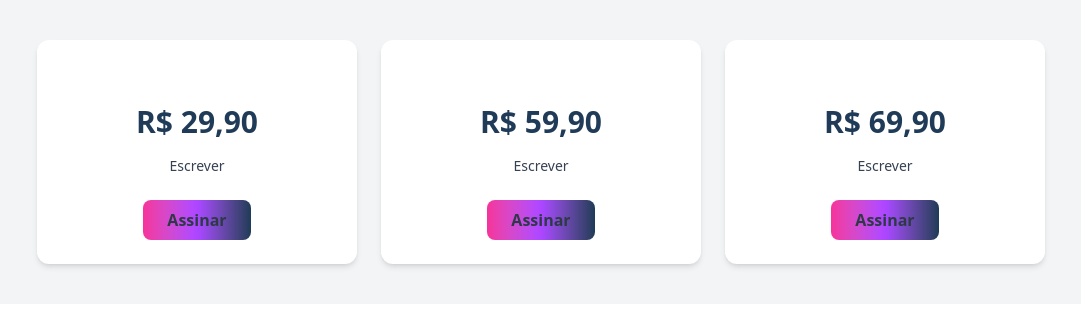
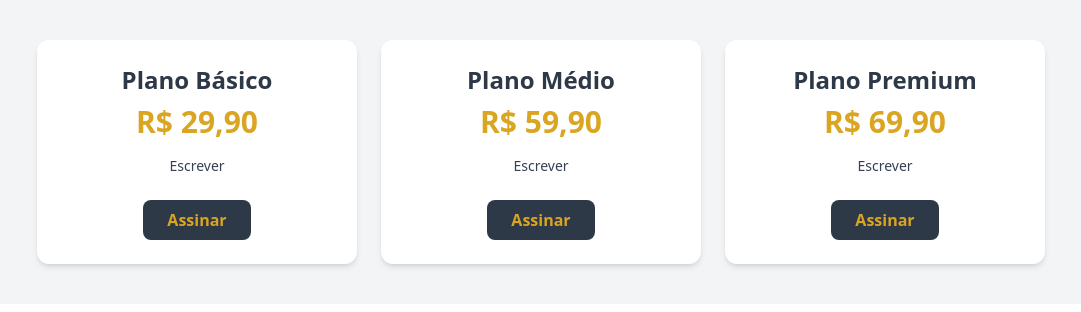
Before and after one commit to rafaelcoellhoo/projeto-nexu, a Next.js app: page /assinatura in a window 1280 px wide. Shown: the top 312 px of the page, without its empty margins (99-1180 px from the left). Built offline with nearby package versions, Linux system fonts and the light colour scheme.

Commit message:
ass-pag-seg

```diff
--- a/src/pages/assinatura/index.jsx
+++ b/src/pages/assinatura/index.jsx
@@ -31,12 +31,12 @@ export default function Planos() {
           key={index}
           className="bg-white rounded-xl shadow-md w-full max-w-xs p-6 text-center hover:scale-105 transition-transform duration-300"
         >
-          <h2 className="text-2xl font-bold mb-2">{plano.titulo}</h2>
-          <h1 className="text-3xl font-extrabold text-[#1f3b57] mb-4">{plano.preco}</h1>
+          <h2 className="text-2xl text-[#2e3947] font-bold mb-2">{plano.titulo}</h2>
+          <h1 className="text-3xl font-extrabold text-[#daa520] mb-4">{plano.preco}</h1>
           <p className="text-sm text-gray-700 mb-6">{plano.descricao}</p>
           <button
           onClick={() => window.location.href = "/pagamento"}
-          className="bg-gradient-to-r from-pink-500 via-purple-500 to-[#1f3b57] text-[#2e3947] font-bold py-2 px-6 rounded-lg hover:scale-105 transition-transform duration-200">
+          className="bg-[#2e3947] to-[#1f3b57] text-[#daa520] font-bold py-2 px-6 cursor-pointer rounded-lg hover:scale-105 transition-transform duration-200">
             Assinar
           </button>
         </article>
--- a/src/pages/pagamento/index.jsx
+++ b/src/pages/pagamento/index.jsx
@@ -4,9 +4,10 @@ import { BsQrCode } from "react-icons/bs";
 export default function Assinatura() {
   const [pix, setPix] = useState(false);
 
+
   return (
     <div className="w-full min-h-screen bg-[#d9d9d9] flex items-center justify-center px-4">
-      <div className="w-full max-w-md sm:max-w-xl md:max-w-2xl lg:max-w-3xl rounded-lg p-6 sm:p-10 flex flex-col items-center border-2 bg-zinc-200 border-[#DAA520]">
+      <div className="w-[27%] rounded-lg p-6 flex flex-col items-center border-2 bg-[#2e3947] border-[#2e3947]">
         <div className="flex gap-3 flex-wrap justify-center">
           <button
             onClick={() => setPix(false)}
@@ -29,6 +30,9 @@ export default function Assinatura() {
               bdhhavbhBSHJGHDGDSBDHHGHDDGSHGBbhjBAHB<br />
               jdshvbhdbhvdbhadsjrbvhbwhfbhwdhbadshlbvahhebL
             </p>
+            <button className="mt-2 bg-[#daa520] hover:bg-[#bf2034] text-white font-bold py-3 px-4 rounded cursor-pointer w-full">
+              Finalizar Compra
+            </button>
           </div>
         ) : (
           <div className="w-full flex flex-col gap-4 mt-6">
@@ -73,6 +77,7 @@ export default function Assinatura() {
                 <label className="text-lg text-black">CVV</label>
                 <input
                   type="number"
+                  placeholder="000"
                   className="w-full h-[40px] rounded-md bg-[#D9D9D9] pl-2"
                 />
               </div>
```
